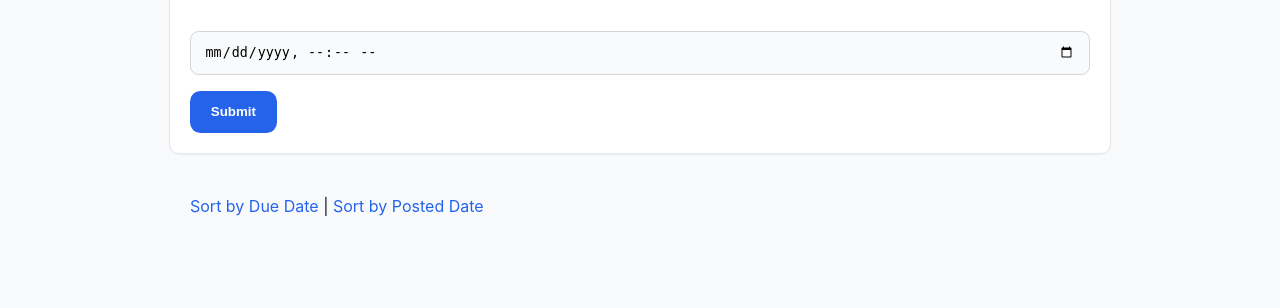
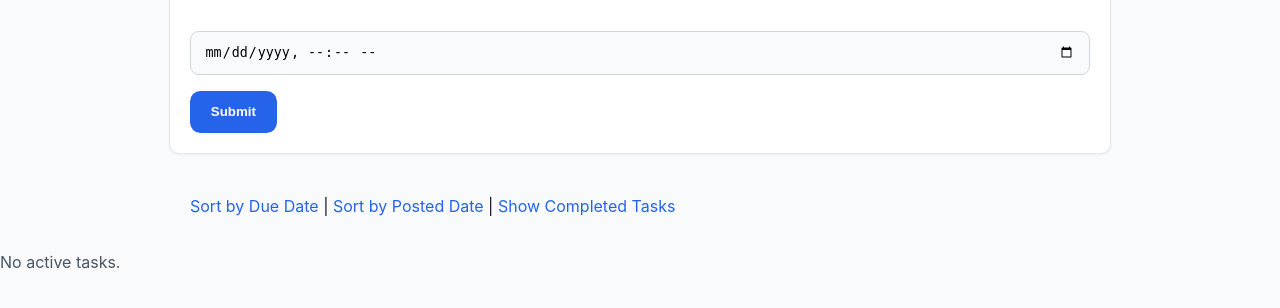
Before and after one commit to s1f10250219/django-test-exercise, a Django app: page / in a window 1280 px wide. Shown: the part 290-598 px from the top of the page. Run offline with Django 5.2, Linux system fonts and the light colour scheme; data that the repository does not hold is empty.

Commit message:
完了タスク管理機能を追加 (#17)

```diff
--- a/todo/models.py
+++ b/todo/models.py
@@ -8,6 +8,7 @@ class Task(models.Model):
     completed = models.BooleanField(default=False)
     posted_at = models.DateTimeField(default=timezone.now)
     due_at = models.DateTimeField(null=True, blank=True)
+    completed_at = models.DateTimeField(null=True, blank=True)
 
     def is_overdue(self, dt):
         if self.due_at is None:
--- a/todo/static/todo/style.css
+++ b/todo/static/todo/style.css
@@ -95,6 +95,11 @@ li {
   margin-bottom: 0.35rem;
 }
 
+.completed {
+  background: #f9fafb;
+  border-left: 4px solid #6b7280;
+}
+
 nav {
   margin-top: 1rem;
 }
--- a/todo/templates/todo/detail.html
+++ b/todo/templates/todo/detail.html
@@ -18,6 +18,9 @@
       {% endif %}
       {% if task.completed %}
       <li>Status: Completed</li>
+      {% if task.completed_at %}
+      <li>Completed at: {{ task.completed_at }}</li>
+      {% endif %}
       {% else %}
       <li>Status: Not Completed</li>
       {% endif %}
--- a/todo/templates/todo/index.html
+++ b/todo/templates/todo/index.html
@@ -30,7 +30,12 @@
 
     <div>
       <a href="{% url 'index' %}?order=due">Sort by Due Date</a> |
-      <a href="{% url 'index' %}?order=post">Sort by Posted Date</a>
+      <a href="{% url 'index' %}?order=post">Sort by Posted Date</a> |
+      {% if show_completed %}
+      <a href="{% url 'index' %}{% if order %}?order={{ order }}{% endif %}">Hide Completed Tasks</a>
+      {% else %}
+      <a href="{% url 'index' %}?show_completed=1{% if order %}&order={{ order }}{% endif %}">Show Completed Tasks</a>
+      {% endif %}
     </div>
 
     {% for task in tasks %}
@@ -41,14 +46,30 @@
         {% if task.due_at %}
         <li>Due at: {{ task.due_at }}</li>
         {% endif %}
-        {% if task.completed %}
-        <li>Status: Completed</li>
-        {% else %}
         <li>Status: Not Completed</li>
-        {% endif %}
       </ul>
     </div>
+    {% empty %}
+    <p>No active tasks.</p>
     {% endfor %}
+
+    {% if show_completed %}
+    <h2>Completed Tasks</h2>
+    {% for task in completed_tasks %}
+    <div class="text completed">
+      <h2><a href="{% url 'detail' task.id %}">{{ task.title }}</a></h2>
+      <ul>
+        <li>Posted at: {{ task.posted_at }}</li>
+        {% if task.completed_at %}
+        <li>Completed at: {{ task.completed_at }}</li>
+        {% endif %}
+        <li>Status: Completed</li>
+      </ul>
+    </div>
+    {% empty %}
+    <p>No completed tasks.</p>
+    {% endfor %}
+    {% endif %}
   </body>
 
 </html>
--- a/todo/views.py
+++ b/todo/views.py
@@ -1,6 +1,7 @@
 from django.shortcuts import render, redirect
 from django.http import Http404
 from django.utils.timezone import make_aware
+from django.utils import timezone
 from django.utils.dateparse import parse_datetime
 from todo.models import Task
 
@@ -10,18 +11,29 @@ from todo.models import Task
 
 def index(request):
     if request.method == "POST":
+        due_value = request.POST.get("due_at")
         task = Task(
             title=request.POST["title"],
-            due_at=make_aware(parse_datetime(request.POST["due_at"])),
+            due_at=make_aware(parse_datetime(due_value)) if due_value else None,
         )
         task.save()
 
-    if request.GET.get("order") == "due":
-        tasks = Task.objects.order_by("due_at")
+    show_completed = request.GET.get("show_completed") == "1"
+    order = request.GET.get("order")
+
+    if order == "due":
+        tasks = Task.objects.filter(completed=False).order_by("due_at", "-posted_at")
+        completed_tasks = Task.objects.filter(completed=True).order_by("due_at", "-posted_at")
     else:
-        tasks = Task.objects.order_by("-posted_at")
+        tasks = Task.objects.filter(completed=False).order_by("-posted_at")
+        completed_tasks = Task.objects.filter(completed=True).order_by("-posted_at")
 
-    context = {"tasks": tasks}
+    context = {
+        "tasks": tasks,
+        "completed_tasks": completed_tasks,
+        "show_completed": show_completed,
+        "order": order,
+    }
     return render(request, "todo/index.html", context)
 
 def detail(request, task_id):
@@ -63,5 +75,6 @@ def close(request, task_id):
     except Task.DoesNotExist:
         raise Http404("Task does not exist")
     task.completed = True
+    task.completed_at = timezone.now()
     task.save()
     return redirect('index')
```
Also changed, not shown: todo/tests.py (+15 -0 lines), todo/migrations/0002_task_completed_at.py (added).
